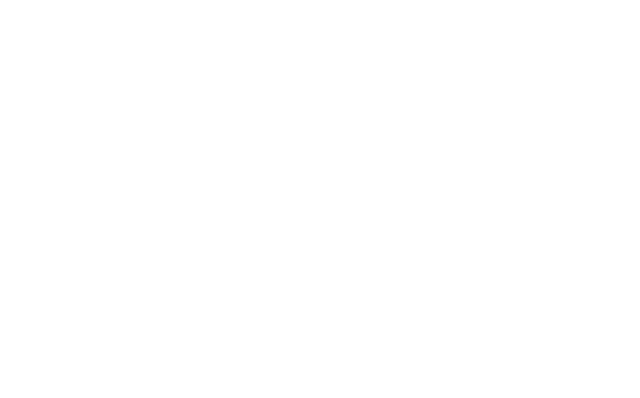
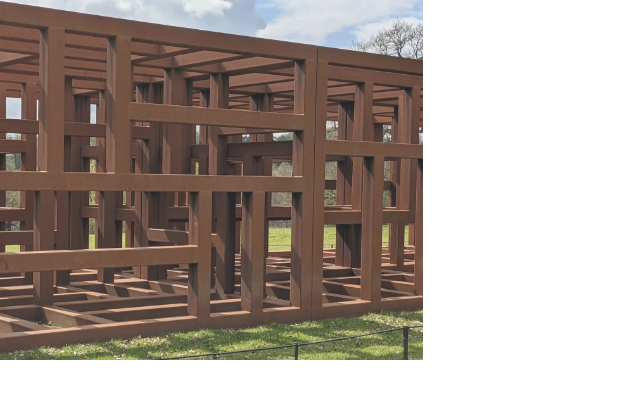
Before and after one commit to kash-dotcom/online-cv, a plain HTML site: page index.html in a window 1280 px wide. Shown: the whole page, without its empty margins (0-640 px from the left). Drawn offline with nearby package versions, Linux system fonts and the light colour scheme.

Commit message:
Upload profile image, fonts and style logo

```diff
--- /dev/null
+++ b/assests/css/style.css
@@ -0,0 +1,23 @@
+@import url('https://fonts.googleapis.com/css2?family=Noto+Sans:ital,wght@0,100..900;1,100..900&family=Orbitron:wght@400..900&display=swap|Exo:100,200,300,400,500,600,700');
+
+header {
+    margin: 0;
+}
+
+.logo {
+    background: url(../css/images/artwork.webp);
+    background-repeat: no-repeat;
+    background-position: center;
+    background-size: cover;
+    min-height: 360px;
+    transition: all .5s ease-in-out;
+    -moz-transition: all .5s ease-in-out;
+    -webkit-transition: all .5s ease-in-out;
+    opacity: 86%;
+
+}
+
+
+body {
+    font-family: ;
+}
--- a/index.html
+++ b/index.html
@@ -5,10 +5,21 @@
     <meta name="viewport" content="width=device-width, initial-scale=1.0">
     <link href="https://cdn.jsdelivr.net/npm/bootstrap@5.1.3/dist/css/bootstrap.min.css" rel="stylesheet" integrity="sha384-1BmE4kWBq78iYhFldvKuhfTAU6auU8tT94WrHftjDbrCEXSU1oBoqyl2QvZ6jIW3" crossorigin="anonymous">
     <script src="https://kit.fontawesome.com/07c4d71445.js" crossorigin="anonymous"></script>
+    <link rel="stylesheet" href="../assests/css/style.css">
+
     <title>Katy Ashworth</title>
 </head>
 <body>
     <header>
+        <div class="row">
+            <a href="index.html" class="col-md-4 logo">
+
+
+            </div>
+            <div class="col-md-8">
+
+            </div>
+        </div>
 
     </header>
     <section>
```
Also changed, not shown: assests/css/images/artwork.webp (added), assests/css/images/styles.css (deleted), 1 other file.
